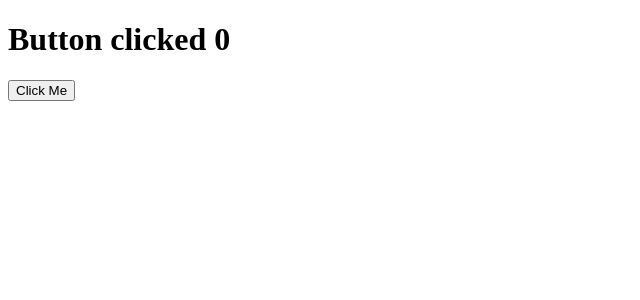
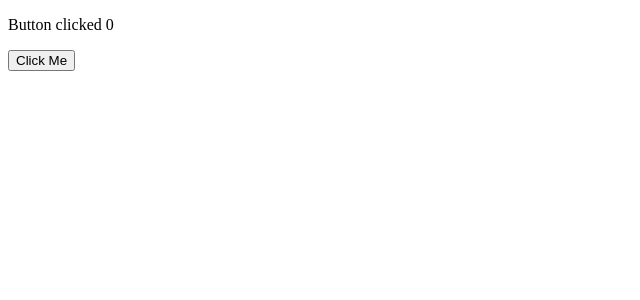
Before and after one commit to acciojob/button-counter-proabhishek, a React app: page / in a window 1280 px wide. Shown: the top 300 px of the page, without its empty margins (0-640 px from the left). Built offline with nearby package versions, Linux system fonts and the light colour scheme.

Commit message:
trying again

```diff
--- a/src/components/App.js
+++ b/src/components/App.js
@@ -9,7 +9,7 @@ const App = () => {
 
      return(
       <div>
-           <h1>Button clicked {count}</h1>
+           <p>Button clicked {count}</p>
            <button onClick={()=>setCount(count+1)}>Click Me </button>
       </div>
      )
```
